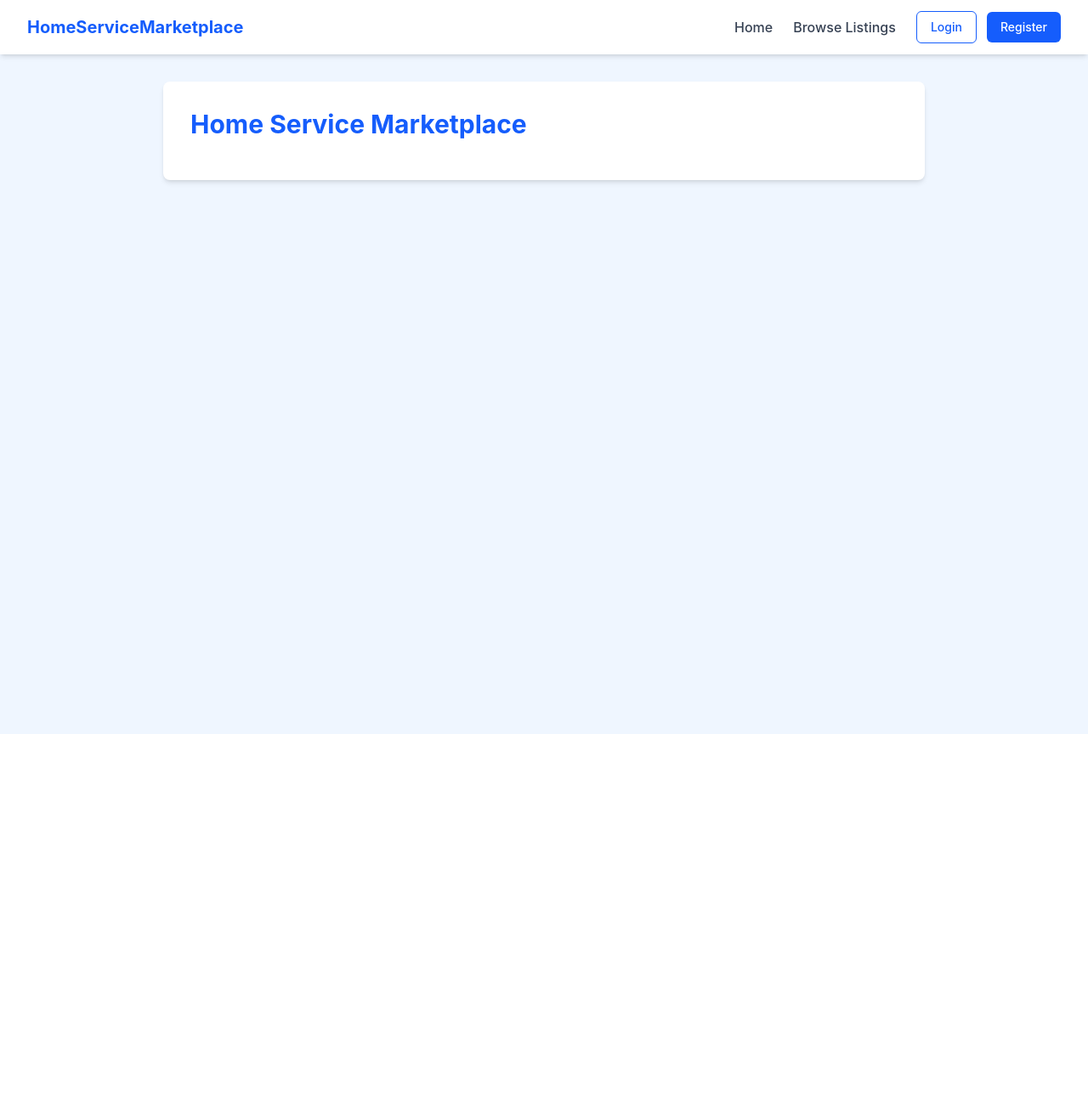
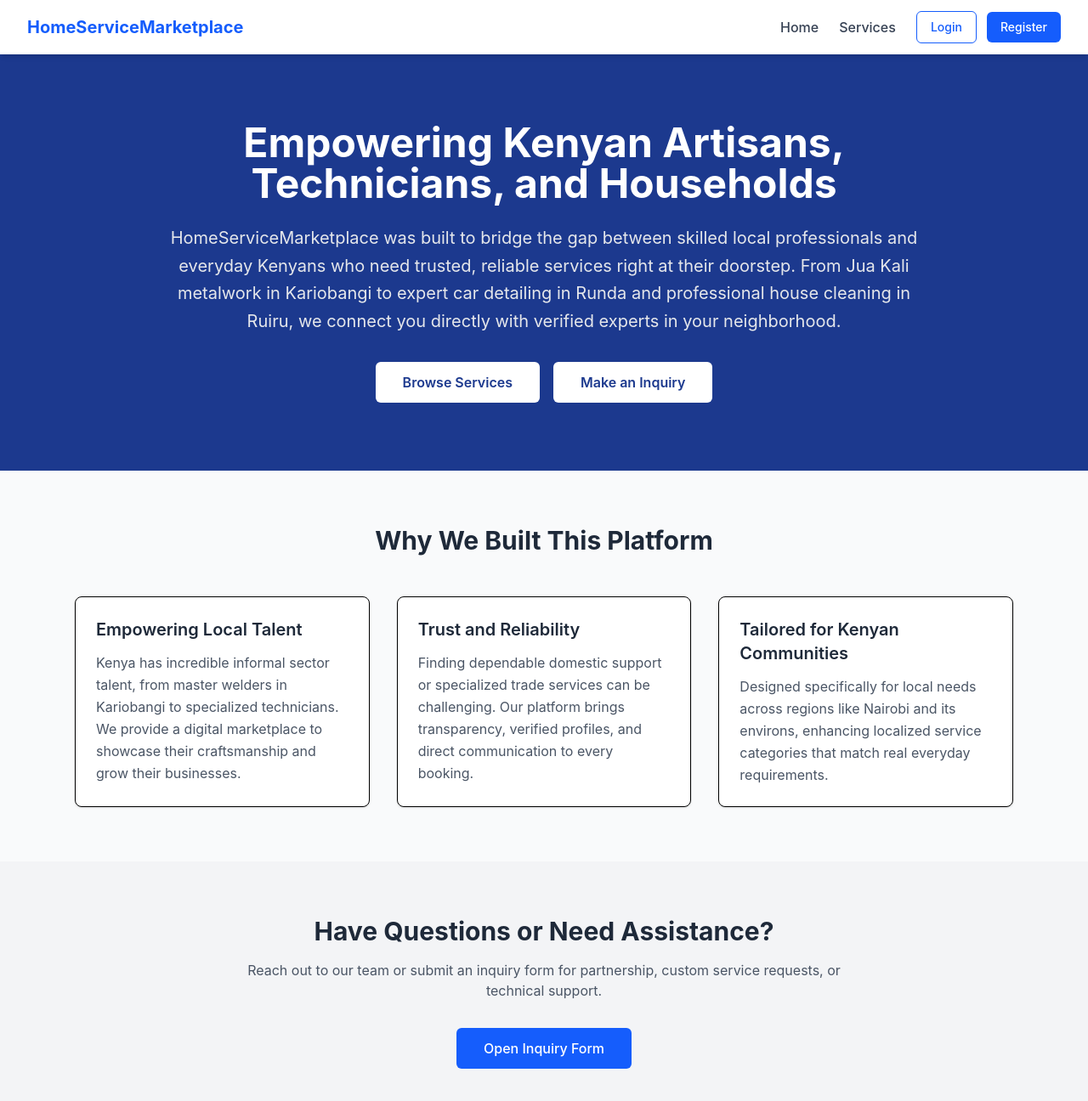
Before and after one commit to princeevansonstud/HOMESERVICEMARKETPLACE-FRONTEND, a React app: page / in a window 1280 px wide. Shown: the top 1296 px of the page at 85% size. Before the commit the page ends 864 px from the top, so only its background shows below. Built offline with nearby package versions, Linux system fonts and the light colour scheme; the HTML template or start-up script is replaced by a standard one.

Commit message:
Update Home Page

```diff
--- a/src/components/common/Navbar.jsx
+++ b/src/components/common/Navbar.jsx
@@ -29,7 +29,8 @@ export default function Navbar() {
                             Home
                         </Link>
                         <Link to="/listings" className="text-gray-700 hover:text-blue-600 font-medium">
-                            Browse Listings
+                            Services
+
                         </Link>
 
                         {user ? (
--- a/src/pages/Home.jsx
+++ b/src/pages/Home.jsx
@@ -1,16 +1,88 @@
 import React from 'react';
+import { Link, useNavigate } from 'react-router-dom';
 
 export default function Home() {
+    const navigate = useNavigate();
+
+    const handleInquiryClick = () => {
+        navigate('/inquiry');
+    };
+
     return (
-        <div className="p-8 bg-blue-50 min-h-screen">
-            <div className="max-w-4xl mx-auto bg-white p-8 rounded-lg shadow-md">
-                <h1 className="text-3xl font-bold text-blue-600 mb-4">
-                    Home Service Marketplace
-                </h1>
-                <p className="text-gray-700 text-lg">
+        <div className="min-h-screen bg-gray-50">
+            <section className="bg-blue-900 text-white py-20 px-6 text-center">
+                <div className="max-w-4xl mx-auto">
+                    <h1 className="text-4xl md:text-5xl font-bold mb-6">
+                        Empowering Kenyan Artisans, Technicians, and Households
+                    </h1>
+                    <p className="text-lg md:text-xl text-gray-200 mb-8 leading-relaxed">
+                        HomeServiceMarketplace was built to bridge the gap between skilled local professionals and everyday Kenyans who need trusted, reliable services right at their doorstep. From Jua Kali metalwork in Kariobangi to expert car detailing in Runda and professional house cleaning in Ruiru, we connect you directly with verified experts in your neighborhood.
+                    </p>
+                    <div className="flex flex-wrap justify-center gap-4">
+                        <Link
+                            to="/listings"
+                            className="bg-white hover:bg-gray-100 text-blue-900 font-semibold px-8 py-3 rounded-md transition duration-200"
+                        >
+                            Browse Services
+                        </Link>
+                        <button
+                            onClick={handleInquiryClick}
+                            className="bg-white hover:bg-gray-100 text-blue-900 font-semibold px-8 py-3 rounded-md transition duration-200"
+                        >
+                            Make an Inquiry
+                        </button>
+                    </div>
+                </div>
+            </section>
 
-                </p>
-            </div>
+            <section className="py-16 px-6 max-w-6xl mx-auto ">
+                <h2 className="text-3xl font-bold text-center text-gray-800 mb-12">
+                    Why We Built This Platform
+                </h2>
+                <div className="grid grid-cols-1 md:grid-cols-3 gap-8 ">
+                    <div className="bg-white p-6 rounded-lg shadow-sm border">
+                        <h3 className="text-xl font-semibold text-gray-800 mb-3">
+                            Empowering Local Talent
+                        </h3>
+                        <p className="text-gray-600 leading-relaxed">
+                            Kenya has incredible informal sector talent, from master welders in Kariobangi to specialized technicians. We provide a digital marketplace to showcase their craftsmanship and grow their businesses.
+                        </p>
+                    </div>
+                    <div className="bg-white p-6 rounded-lg shadow-sm border">
+                        <h3 className="text-xl font-semibold text-gray-800 mb-3">
+                            Trust and Reliability
+                        </h3>
+                        <p className="text-gray-600 leading-relaxed">
+                            Finding dependable domestic support or specialized trade services can be challenging. Our platform brings transparency, verified profiles, and direct communication to every booking.
+                        </p>
+                    </div>
+                    <div className="bg-white p-6 rounded-lg shadow-sm border">
+                        <h3 className="text-xl font-semibold text-gray-800 mb-3">
+                            Tailored for Kenyan Communities
+                        </h3>
+                        <p className="text-gray-600 leading-relaxed">
+                            Designed specifically for local needs across regions like Nairobi and its environs, enhancing localized service categories that match real everyday requirements.
+                        </p>
+                    </div>
+                </div>
+            </section>
+
+            <section className="bg-gray-100 py-16 px-6 text-center">
+                <div className="max-w-3xl mx-auto">
+                    <h2 className="text-3xl font-bold text-gray-800 mb-4">
+                        Have Questions or Need Assistance?
+                    </h2>
+                    <p className="text-gray-600 mb-8">
+                        Reach out to our team or submit an inquiry form for partnership, custom service requests, or technical support.
+                    </p>
+                    <button
+                        onClick={handleInquiryClick}
+                        className="bg-blue-600 hover:bg-blue-700 text-white font-medium px-8 py-3 rounded-md transition duration-200"
+                    >
+                        Open Inquiry Form
+                    </button>
+                </div>
+            </section>
         </div>
     );
 }
```
